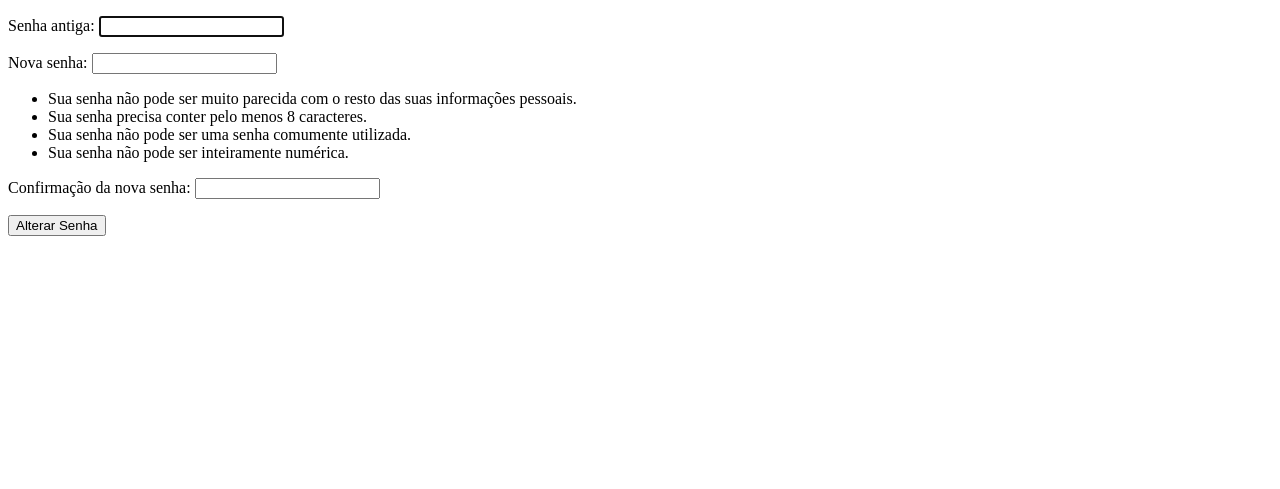
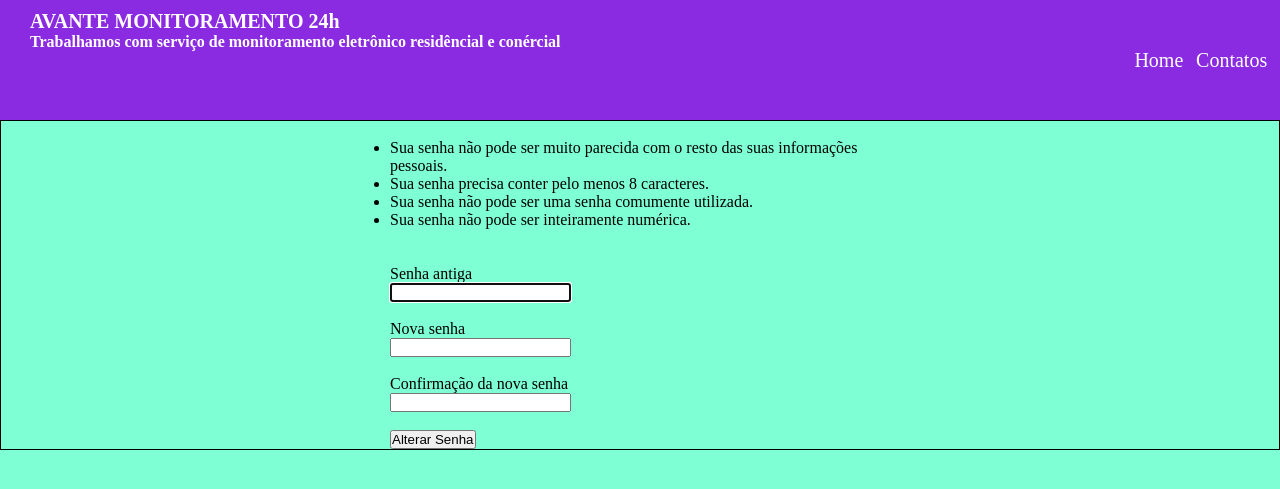
Before and after one commit to lss05/loja-avante, a Django app: page /edit_senha/ in a window 1280 px wide. Shown: the top 489 px of the page. Run offline with Django 3.2, Linux system fonts and the light colour scheme; the visitor is signed in with stand-in values (Sample User, id 1).

Commit message:
Estilizado template edit_senha e abordado conceitos de herança templates no edit_senha

```diff
--- /dev/null
+++ b/home/static/css/styleEditSenha.css
@@ -0,0 +1,12 @@
+.header-editsenha {
+    border: 1px solid black;
+    display: flex;
+    flex-direction: column;
+    align-items: center;
+    justify-content: center;
+}
+
+.div-conteiners {
+    width: 500px;
+    border: 0px solid black;
+}
--- /dev/null
+++ b/home/static/css/style_base.css
@@ -0,0 +1,65 @@
+* {
+    margin: 0%;
+    padding: 0%;
+}
+
+body {
+    margin: 0%;
+    padding: 0%;
+    min-width: 100%;
+    min-height: 100%;
+    position: relative;
+    background-color: aquamarine;
+
+    /*background-image: linear-gradient(rgb(59, 53, 53),rgba(8, 8, 255, 0.945));*/
+}
+
+.barra-top {
+    width: 100vw;
+    background-color: blueviolet;
+    display: flex;
+    flex-direction: row;
+    flex-wrap: wrap;
+    justify-content: space-between;
+    align-items: center;
+}
+.barra-top h2{
+    font-size: 15pt;
+    padding-top: 10px;
+    padding-left: 30px;
+    padding-right: 50px;
+}
+
+.stilo-text-h5 {
+    font-size: 12pt;
+    padding-left: 30px;
+    padding-right: 50px;
+}
+
+.stilo-text {
+    color: white;
+}
+
+div.texto-loga {
+    min-width: 320px;
+    box-sizing: border-box;
+    height: 120px;
+}
+
+div.controles-urls {
+    display: flex;
+    flex-direction: row;
+    justify-content: flex-end;
+    width: 320px;
+    height: 120px;
+    box-sizing: border-box;
+    align-items: center;
+
+}
+
+div.controles-urls a {
+    padding-right: 4%;
+    color: rgb(255, 255, 255);
+    text-decoration: none;
+    font-size: 15pt;
+}
--- a/home/templates/home/alterarsenha.html
+++ b/home/templates/home/alterarsenha.html
@@ -1,17 +1,38 @@
-<!DOCTYPE html>
-<html lang="en">
-<head>
-    <meta charset="UTF-8">
-    <meta http-equiv="X-UA-Compatible" content="IE=edge">
-    <meta name="viewport" content="width=, initial-scale=1.0">
-    <title>Document</title>
-</head>
-<body>
-    <form action="" method="POST" >
-        {% csrf_token %}
-        {{ form.as_p }}
-        <input type="submit" value="Alterar Senha">
-    </form>
+{% extends 'home/base.html' %}
+{% load static %}
 
-</body>
-</html>
+{% block stylecss %}
+<link rel="stylesheet" href="{% static 'css/styleEditSenha.css' %}">
+{% endblock stylecss %}
+
+{% block title %}Alteração de senha{% endblock title %}
+{% block conteiner1 %}
+<header class="header-editsenha">
+    <br>
+    <div class="div-conteiners">
+        <ul>
+            <li>Sua senha não pode ser muito parecida com o resto das suas informações pessoais.</li>
+            <li>Sua senha precisa conter pelo menos 8 caracteres.</li>
+            <li>Sua senha não pode ser uma senha comumente utilizada.</li>
+            <li>Sua senha não pode ser inteiramente numérica.</li>
+        </ul>
+    </div>
+    <br>
+    <br>
+    <div class="div-conteiners">
+        <form action="" method="POST" >
+            {% csrf_token %}
+            {% for field in form %}
+            <div>
+                {{ field.label }} <br>
+                {{ field }} <br>
+                {{ field.errors }}
+            </div>
+            <br>
+            {% endfor %}
+            <input type="submit" value="Alterar Senha">
+        </form>
+    </div>
+</header>
+
+{% endblock conteiner1 %}
--- /dev/null
+++ b/home/templates/home/base.html
@@ -0,0 +1,29 @@
+{% load static %}
+<!DOCTYPE html>
+<html lang="pt-br">
+<head>
+    <meta charset="UTF-8">
+    <meta http-equiv="X-UA-Compatible" content="IE=edge">
+    <meta name="viewport" content="width=device-width, initial-scale=1.0">
+    <link rel="stylesheet" href="{% static 'css/style_base.css' %}">
+    {% block stylecss %}
+    {% endblock stylecss %}
+    <title>{% block title %}{% endblock title %}</title>
+</head>
+<body>
+    <header class="barra-top">
+        <div class="texto-loga">
+            <h2 class="stilo-text">AVANTE MONITORAMENTO 24h</h1>
+            <h5 class="stilo-text stilo-text-h5">Trabalhamos com serviço de monitoramento eletrônico residêncial e conércial</h5>
+        </div>
+        <div class="controles-urls">
+            <a href="{% url 'home:Home' %}">Home</a>
+            <a href="">Contatos</a>
+        </div>
+
+    </header>
+    {% block conteiner1 %}
+    {% endblock conteiner1 %}
+
+</body>
+</html>
```
